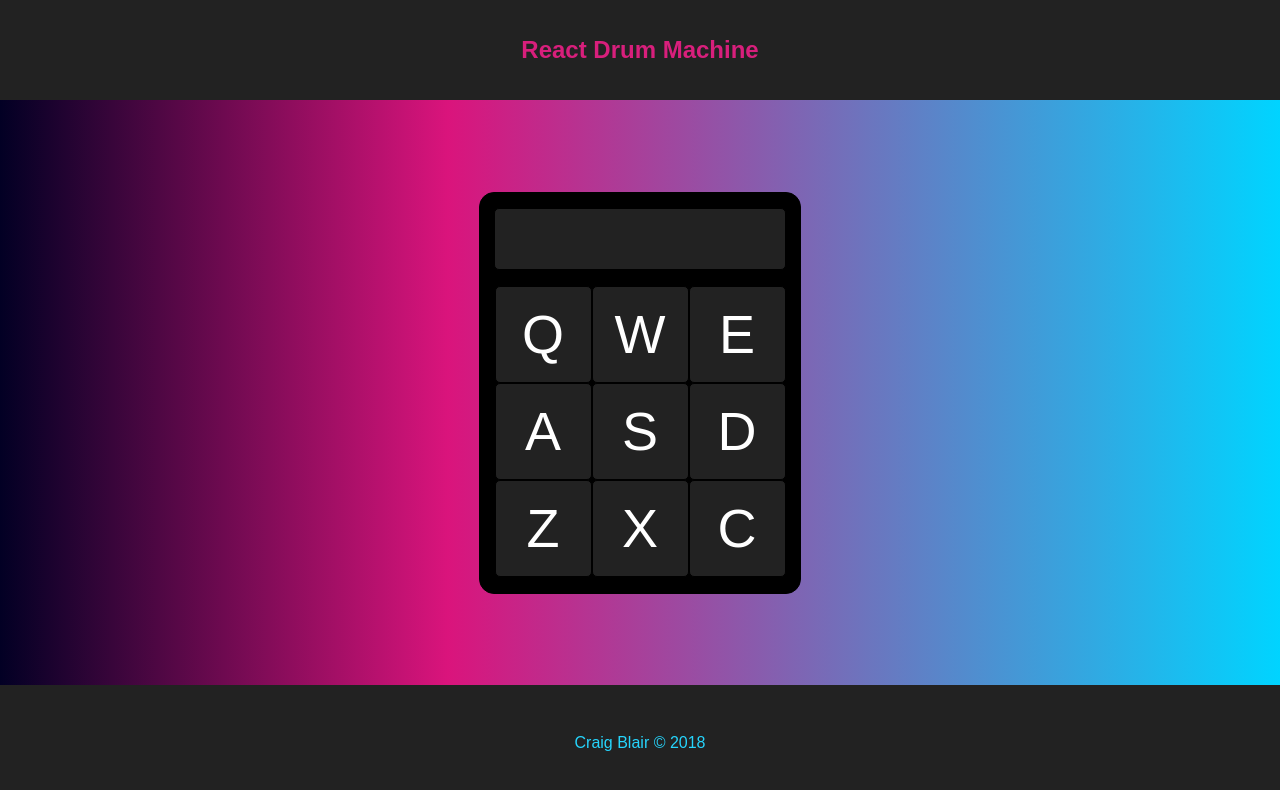
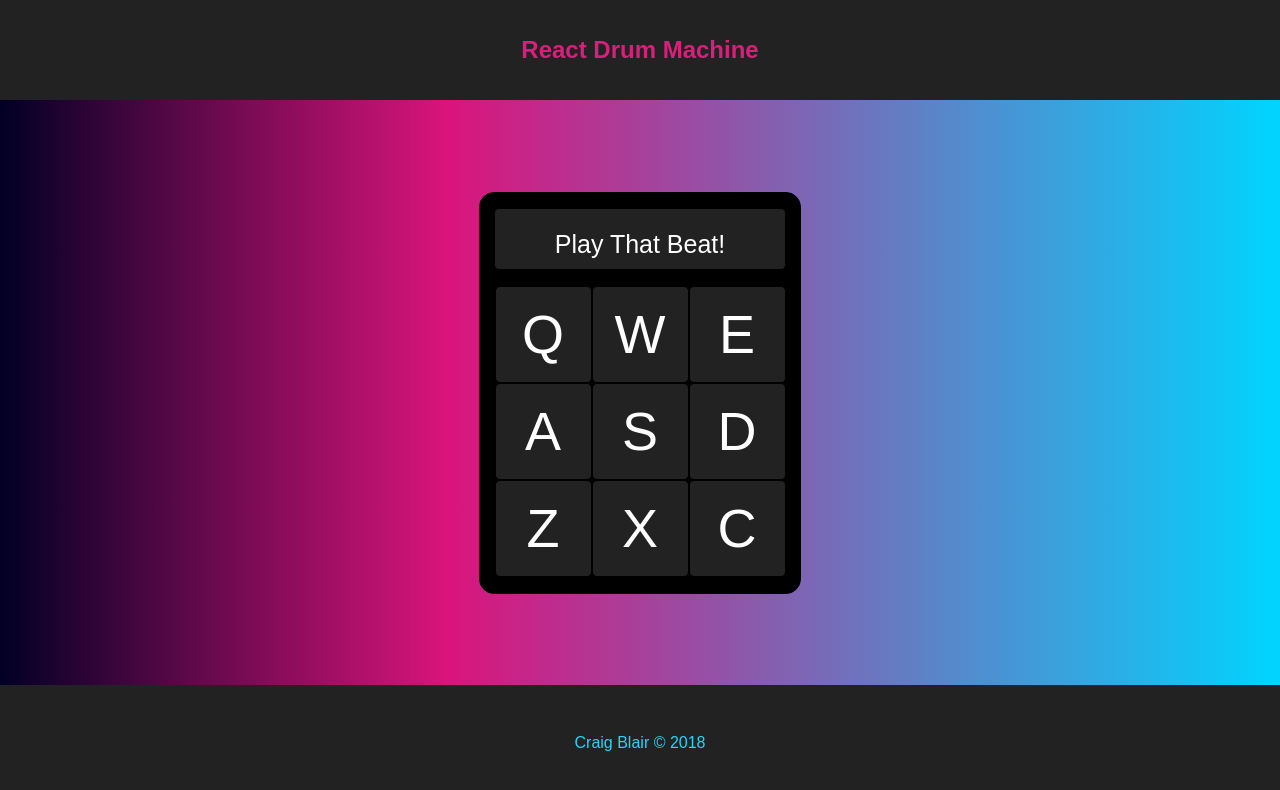
Before and after one commit to craigandrewblair/reactjs-drum-machine-fcc, a React (Create React App) app: page / in a window 1280 px wide. Shown: the top 790 px of the page. Built offline with nearby package versions, Linux system fonts and the light colour scheme.

Commit message:
Add text change animation, FCC tests 8/8, built

```diff
--- a/src/components/Device/Device.js
+++ b/src/components/Device/Device.js
@@ -27,7 +27,8 @@ class Device extends Component {
         'X': RP4_KICK_1,
         'C': Cev_H2
       },
-      lastPlayed: ''
+      lastPlayed: '',
+      visible: true
     }
   }
 
@@ -35,14 +36,18 @@ class Device extends Component {
     let audio = new Audio(url);
     audio.play();
     this.setState({
-      lastPlayed: Object.keys(this.state.url).find(key => this.state.url[key] === url)
+      lastPlayed: Object.keys(this.state.url).find(key => this.state.url[key] === url),
+      visible: false
     });
+    setTimeout(() => {
+      this.setState({visible: true});
+    }, 100);
   }
 
   render() {
     return(
       <div id='drum-machine'>
-        <Display txt={this.state.lastPlayed}/>
+        <Display txt={this.state.lastPlayed} visible={this.state.visible}/>
         <Pad onclick={this.audioHandler} url={this.state.url}/>
       </div>
     );
--- a/src/components/Display/Display.js
+++ b/src/components/Display/Display.js
@@ -5,14 +5,18 @@ import DisplayTxt from '../DisplayTxt/DisplayTxt';
 const displayTxt = (props) => {
 
     return (
+      props.txt === '' ?
       <div id='display'>
-        <DisplayTxt txt={props.txt} size={10}/>
-        <DisplayTxt txt={props.txt} size={20}/>
-        <DisplayTxt txt={props.txt} size={30}/>
-        <DisplayTxt txt={props.txt} size={40}/>
-        <DisplayTxt txt={props.txt} size={30}/>
-        <DisplayTxt txt={props.txt} size={20}/>
-        <DisplayTxt txt={props.txt} size={10}/>
+        <DisplayTxt txt='Play That Beat!' size={25} visible={props.visible}/>
+      </div>:
+      <div id='display'>
+        <DisplayTxt txt={props.txt} size={10} visible={props.visible}/>
+        <DisplayTxt txt={props.txt} size={20} visible={props.visible}/>
+        <DisplayTxt txt={props.txt} size={30} visible={props.visible}/>
+        <DisplayTxt txt={props.txt} size={40} visible={props.visible}/>
+        <DisplayTxt txt={props.txt} size={30} visible={props.visible}/>
+        <DisplayTxt txt={props.txt} size={20} visible={props.visible}/>
+        <DisplayTxt txt={props.txt} size={10} visible={props.visible}/>
       </div>
     );
   }
--- a/src/components/DisplayTxt/DisplayTxt.css
+++ b/src/components/DisplayTxt/DisplayTxt.css
@@ -1,4 +1,20 @@
-#Display-Txt{
+.Display-Txt{
   color: white;
   font-size: 40px;
 }
+
+.fadeOut{
+  animation: fadeOut 0.5s linear running;
+}
+
+.fadeIn{
+  animation: fadeIn 0.5s linear running;
+}
+@keyframes fadeOut {
+  0% { opacity: 1 }
+  100% { opacity: 0 }
+}
+@keyframes fadeIn {
+  0% { opacity: 0 }
+  100% { opacity: 1 }
+}
--- a/src/components/DisplayTxt/DisplayTxt.js
+++ b/src/components/DisplayTxt/DisplayTxt.js
@@ -3,8 +3,10 @@ import './DisplayTxt.css';
 
 const displayTxt = (props) => {
 
+  const cssClassesFadeInOut = ['Display-Txt', props.visible ? 'fadeIn' : 'fadeOut'];
+
     return (
-      <div id='Display-Txt'>
+      <div className={cssClassesFadeInOut.join(' ')}>
         <span style={{fontSize: props.size}}>{props.txt}</span>
       </div>
     );
```
